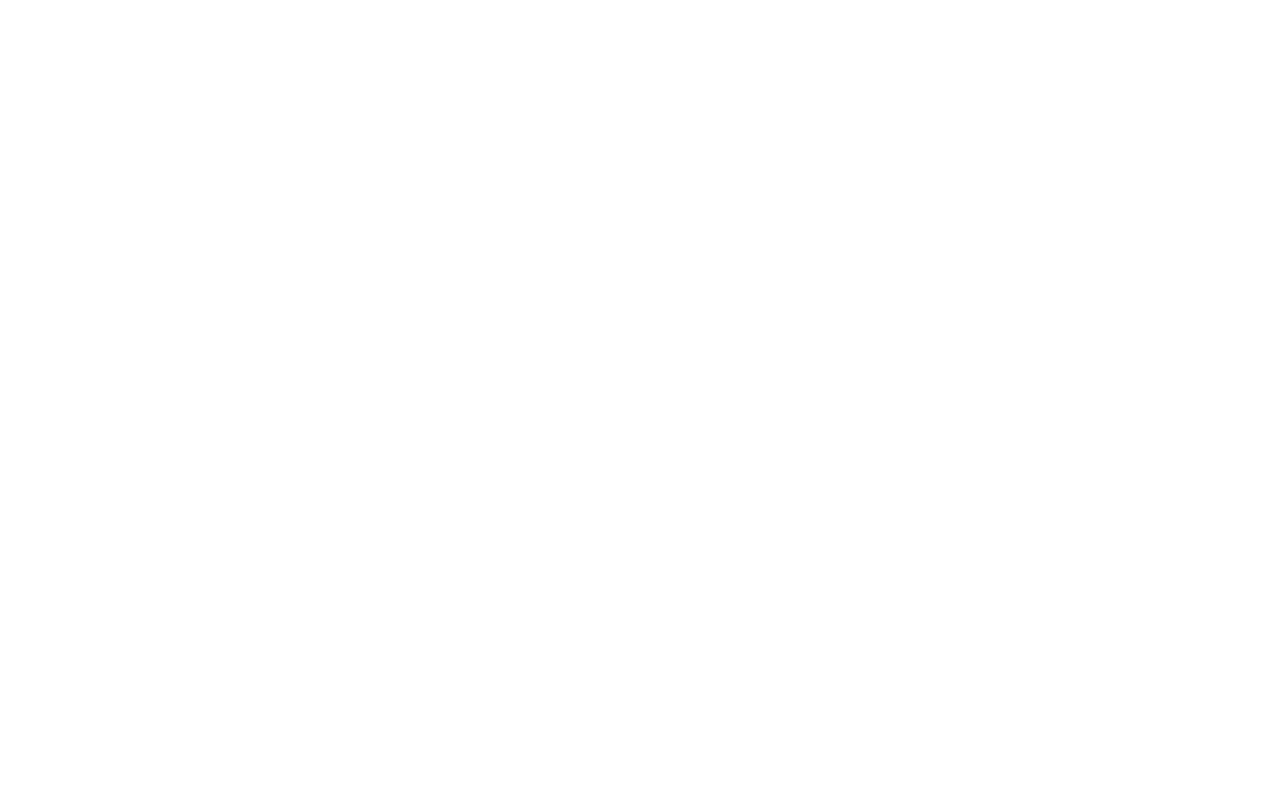
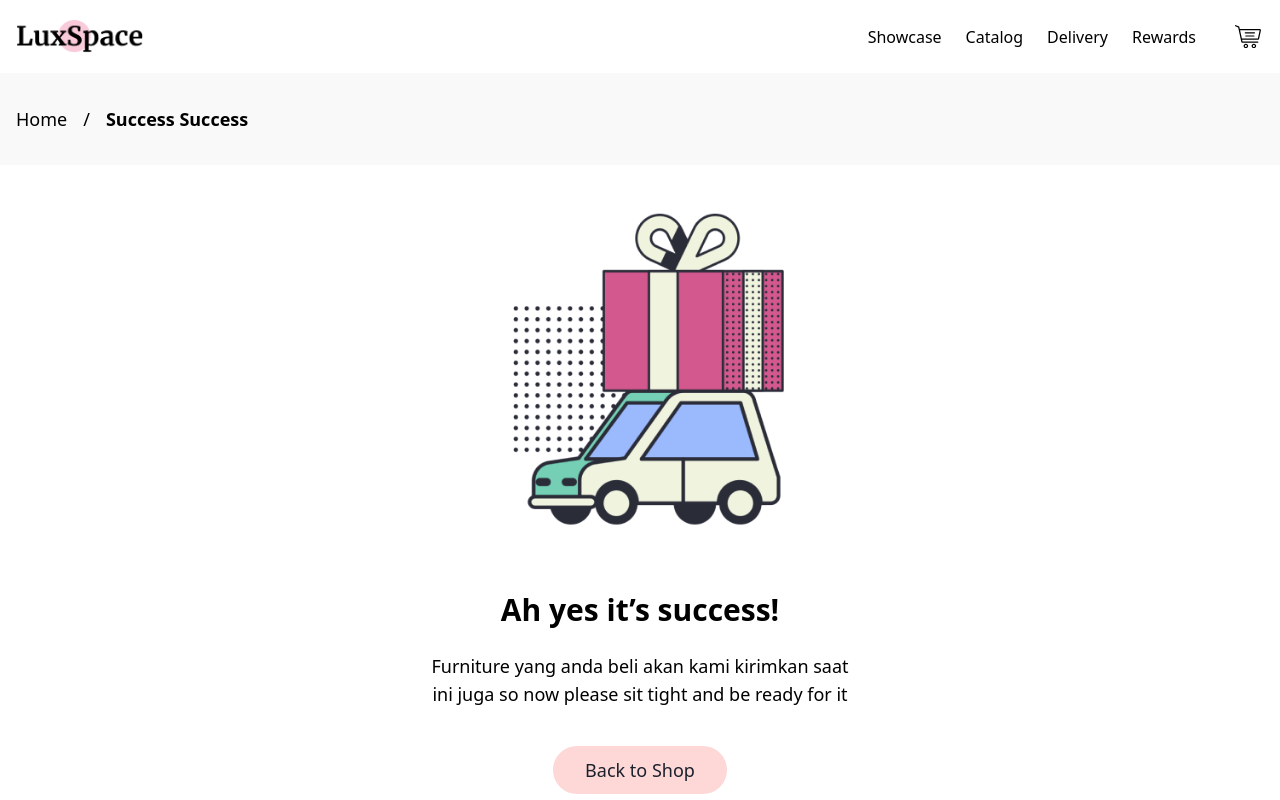
Before and after one commit to izeah/luxspace-rfd, a React (Create React App) app: page /congratulations in a window 1280 px wide. Before the commit this address had no page. Shown: the top 800 px of the page. Built offline with nearby package versions, Linux system fonts and the light colour scheme.

Commit message:
error and congratulations page

```diff
--- a/src/App.js
+++ b/src/App.js
@@ -3,6 +3,8 @@ import { BrowserRouter as Router, Route, Routes } from "react-router-dom";
 import Homepage from "pages/Homepage";
 import Details from "pages/Details";
 import Cart from "pages/Cart";
+import Congratulations from "pages/Congratulations";
+import ErrorPage from "pages/ErrorPage";
 
 function App() {
   return (
@@ -14,6 +16,8 @@ function App() {
           Component={Details}
         />
         <Route path="/cart" Component={Cart} />
+        <Route path="/congratulations" Component={Congratulations} />
+        <Route path="*" Component={ErrorPage} />
       </Routes>
     </Router>
   );
--- /dev/null
+++ b/src/pages/Congratulations.js
@@ -0,0 +1,49 @@
+import Header from "parts/Header";
+import Footer from "parts/Footer";
+import Sitemap from "parts/Sitemap";
+import React from "react";
+import { Link } from "react-router-dom";
+import Breadcrumb from "components/Breadcrumb";
+
+export default function Congratulations() {
+  return (
+    <>
+      <Header />
+      <Breadcrumb
+        list={[
+          { url: "/", name: "Home" },
+          { url: "/congratulations", name: "Success Success" },
+        ]}
+      />
+
+      <section className="">
+        <div className="container mx-auto min-h-screen">
+          <div className="flex flex-col items-center justify-center">
+            <div className="w-full md:w-4/12 text-center">
+              <img
+                src="/images/content/illustration-success.png"
+                alt="congrats illustration"
+              />
+              <h2 className="text-3xl font-semibold mb-6">
+                Ah yes it’s success!
+              </h2>
+              <p className="text-lg mb-12">
+                Furniture yang anda beli akan kami kirimkan saat ini juga so now
+                please sit tight and be ready for it
+              </p>
+              <Link
+                to="/"
+                className="text-gray-900 bg-red-200 focus:outline-none w-full py-3 rounded-full text-lg focus:text-black transition-all duration-200 px-8 cursor-pointer"
+              >
+                Back to Shop
+              </Link>
+            </div>
+          </div>
+        </div>
+      </section>
+
+      <Sitemap />
+      <Footer />
+    </>
+  );
+}
--- /dev/null
+++ b/src/pages/ErrorPage.js
@@ -0,0 +1,18 @@
+import ErrorMessage from "parts/ErrorMessage";
+import Footer from "parts/Footer";
+import Header from "parts/Header";
+import Sitemap from "parts/Sitemap";
+import React from "react";
+
+export default function ErrorPage() {
+  return (
+    <>
+      <Header />
+
+      <ErrorMessage />
+
+      <Sitemap />
+      <Footer />
+    </>
+  );
+}
--- /dev/null
+++ b/src/parts/ErrorMessage.js
@@ -0,0 +1,34 @@
+import React from "react";
+import PropTypes from "prop-types";
+import { Link } from "react-router-dom";
+
+export default function ErrorMessage({ code, message }) {
+  return (
+    <section className="">
+      <div className="container mx-auto min-h-screen">
+        <div className="flex flex-col items-center justify-center mt-60">
+          <div className="w-full md:w-4/12 text-center">
+            <h1 className="text-9xl font-semibold mb-6">{code}</h1>
+            <p className="text-lg mb-12">{message}</p>
+            <Link
+              to="/"
+              className="text-gray-900 bg-red-200 focus:outline-none w-full py-3 rounded-full text-lg focus:text-black transition-all duration-200 px-8 cursor-pointer"
+            >
+              Back to Shop
+            </Link>
+          </div>
+        </div>
+      </div>
+    </section>
+  );
+}
+
+ErrorMessage.propTypes = {
+  code: PropTypes.number,
+  message: PropTypes.string,
+};
+
+ErrorMessage.defaultProps = {
+  code: 404,
+  message: "Page you are looking for not found.",
+};
```
Also changed, not shown: src/pages/HomePage.js (+4 -4 lines), src/parts/HomePage/Clients.js (renamed from src/parts/Clients.js).
